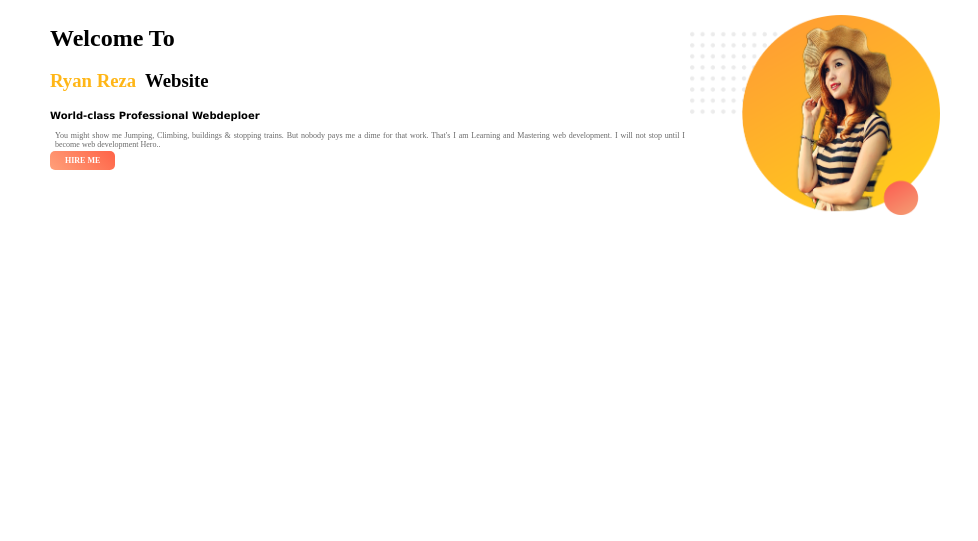
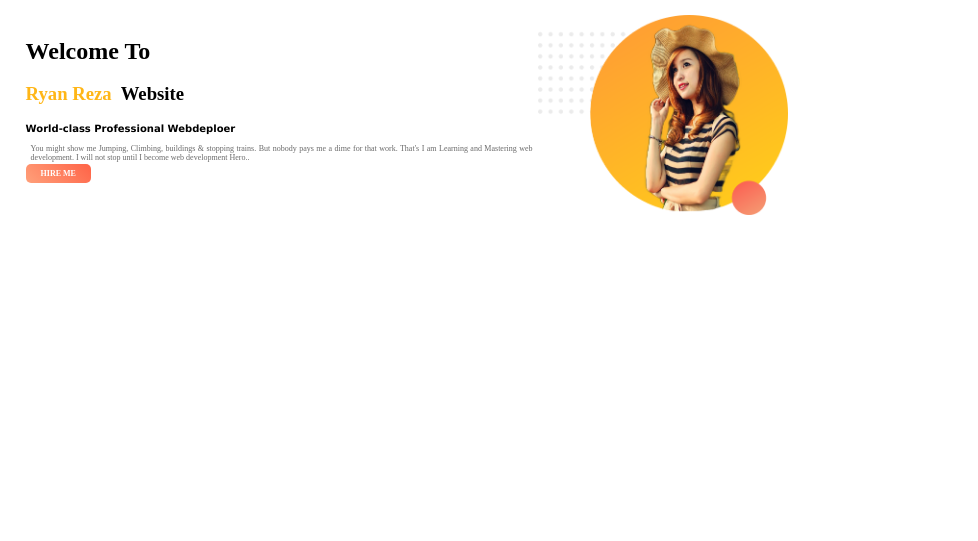
Before and after one commit to ryanreza07/ryan, a plain HTML site: page index.html in a window 1280 px wide. Shown: the whole page, without its empty margins (0-978 px from the left). Drawn offline with Linux system fonts and the light colour scheme; files that its build step writes are made by us from their sources.

Commit message:
css save changes

```diff
--- a/index.html
+++ b/index.html
@@ -18,7 +18,7 @@
 			<a class="link-button" href="blank" target="blank">HIRE ME</a>
 		</div>
 		<div class="half-width-1">
-			<img src="girl.png">
+			<img src="images/girl.png">
 		</div>
 	</section>
 
--- a/style.css
+++ b/style.css
@@ -13,10 +13,11 @@ section{
 }
 .half-width{
 	float: left;
+    width: 40%;
 	height: 500px;
-	margin-top: 25px;
-	margin-left: 50px;
-	width: 50%;
+	margin-top:3%;
+	padding-left: 2%;
+
 }
 .half-width h4{
 	font-size: 10px;
```
Also changed, not shown: images/1.jpg (renamed from 1.jpg), images/2.jpg (renamed from 2.jpg), images/girl.png (renamed from girl.png), top-banner (1).png (deleted), top-banner.png (deleted).
